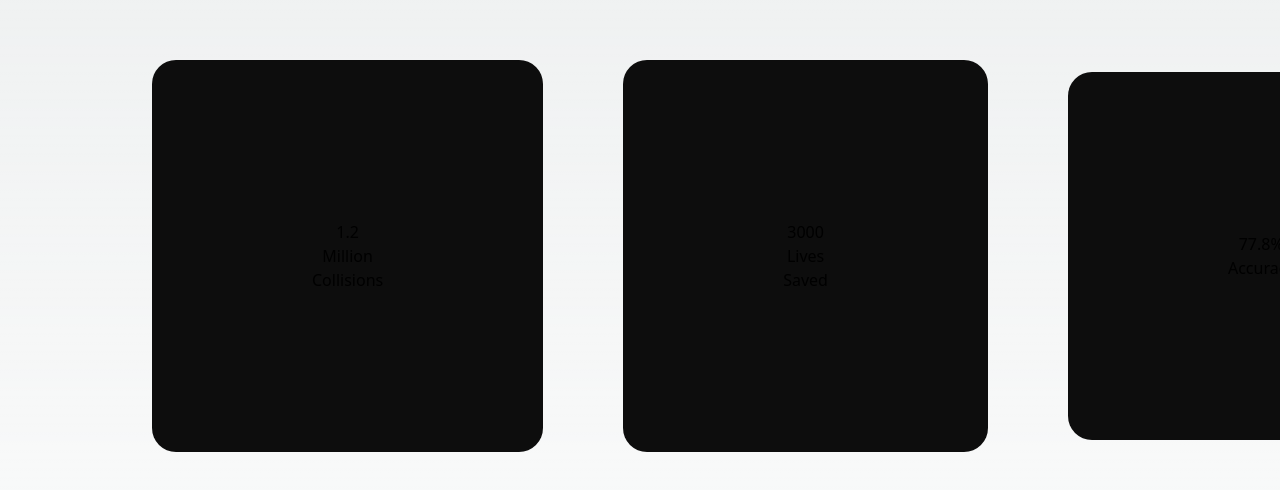
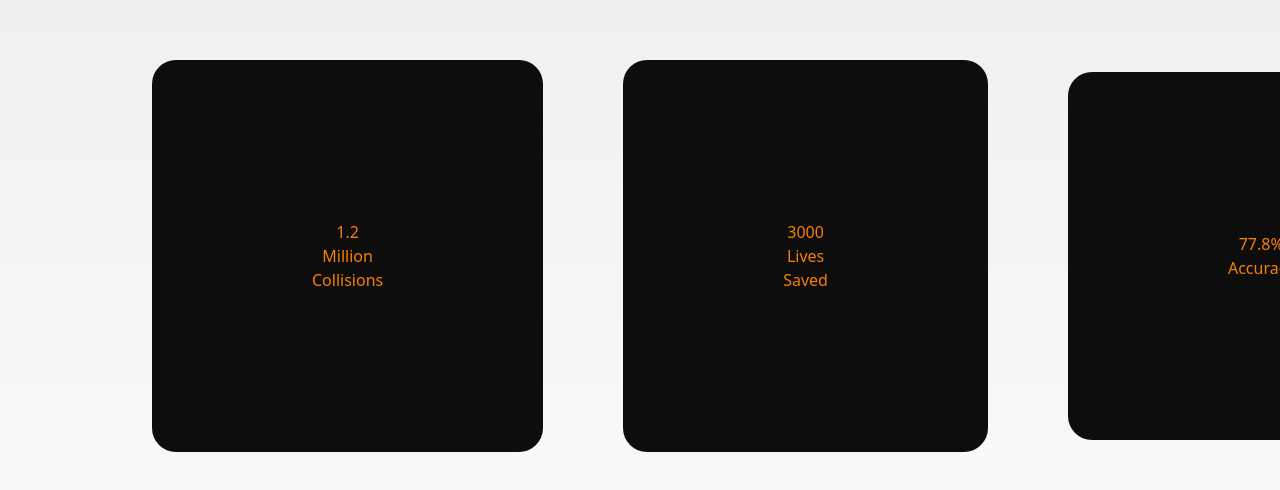
Before and after one commit to AayushMohan/AOD-Prime, a Next.js app: page / in a window 1280 px wide. Shown: the part 1436-1926 px from the top of the page. Built offline with nearby package versions, Linux system fonts and the light colour scheme; a web font is replaced by a local one.

Commit message:
Updated Text Colors

```diff
--- a/components/Metrics.tsx
+++ b/components/Metrics.tsx
@@ -3,7 +3,7 @@ import React from "react";
 const Metrics = () => {
   return (
     <div className="flex-row h-screen mx-28">
-      <div className="flex items-center font-sans">
+      <div className="flex items-center font-sans text-[#F77F00]">
         <div className="p-40 mx-10 bg-[#0D0D0D] rounded-3xl text-center">
           <h2>1.2</h2>
           <span>Million Collisions</span>
```
